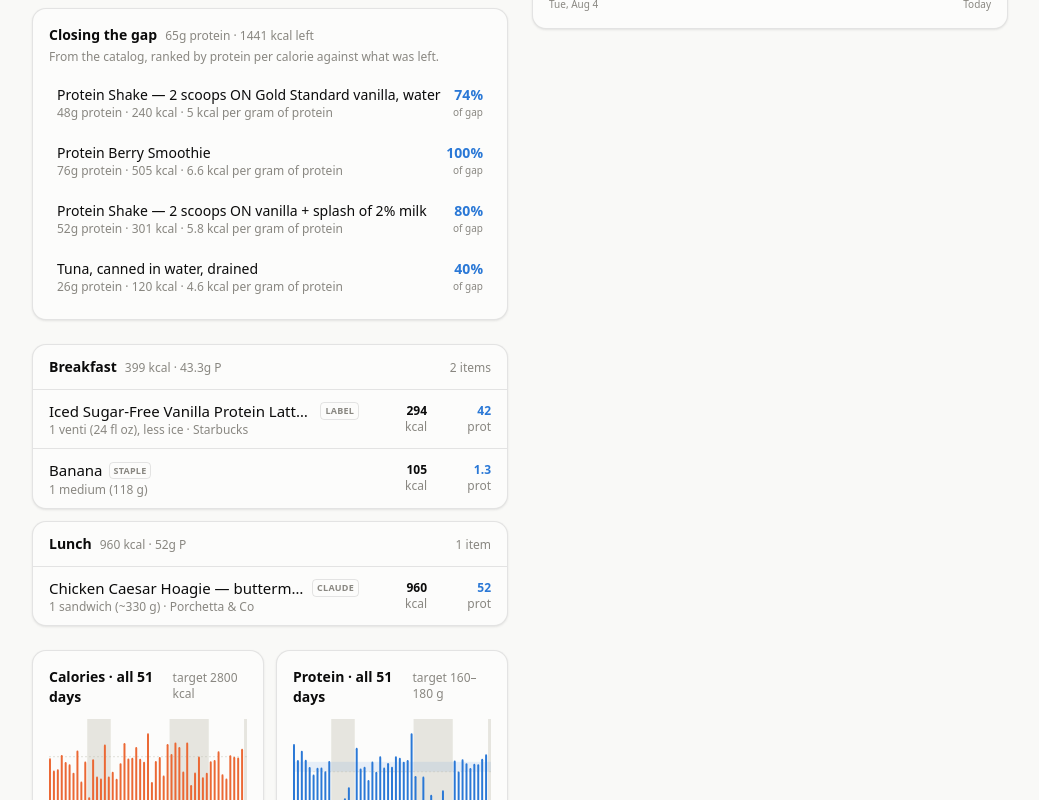
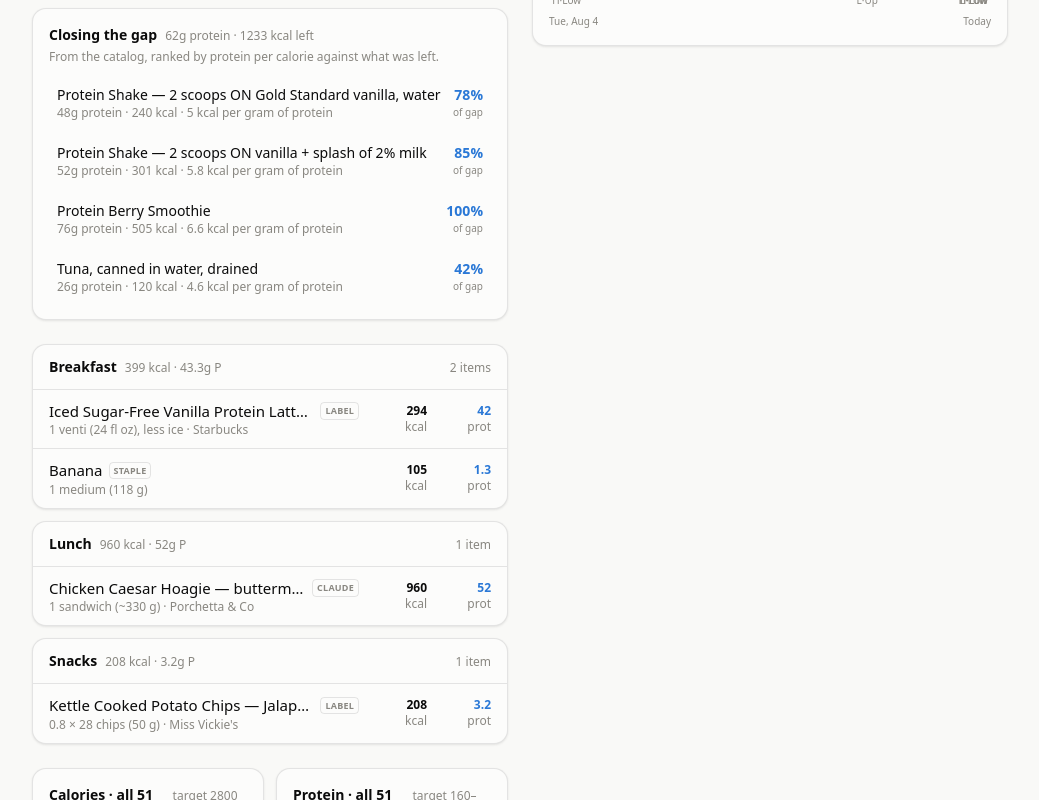
Before and after one commit to soldoutbudokan/Health, a Next.js app: page /Health/ in a window 1280 px wide. Shown: the part 800-1600 px from the top of the page, without its empty margins (120-1159 px from the left). Built offline with nearby package versions, Linux system fonts and the light colour scheme.

Commit message:
Log Miss Vickie's jalapeño chips as a Sep 23 snack, add them to the catalog, and note the back
Assumed the 40 g single-serve bag, 0.8 of the 50 g panel. The Sep 23 check-in now says the back was less sore than expected after the Sep 22 heavy lower, with a chiropractor visit.

```diff
--- a/src/data/staples.ts
+++ b/src/data/staples.ts
@@ -773,6 +773,18 @@ export const STAPLE_FOODS: Food[] = [
     tags: ["chips", "crisps", "potato chips", "kettle", "miss vickies", "original", "sea salt", "snack", "packaged"],
   },
   {
+    id: "pkg-miss-vickies-jalapeno",
+    name: "Kettle Cooked Potato Chips",
+    variant: "Jalapeño",
+    brand: "Miss Vickie's",
+    source: "packaged",
+    per: "28 chips (50 g)",
+    gramsPerServing: 50,
+    macros: { calories: 260, protein: 4, carbs: 29, fat: 15, fiber: 2, sugar: 1, sodium: 320 },
+    note: "The Frito-Lay Canada 50 g panel as quoted by search listings on Sep 23; the brand and retailer pages were blocked, so the pack itself wasn't seen. Sodium came from one listing only, so read it as 250–350 mg. A 40 g single-serve bag is 0.8, which matches the 200 kcal listed for it, and the 200 g bag is 4.",
+    tags: ["chips", "crisps", "potato chips", "kettle", "miss vickies", "jalapeno", "jalapeño", "spicy", "snack", "packaged"],
+  },
+  {
     id: "pkg-cheetos-puffs",
     name: "Cheetos Puffs",
     variant: "cheese flavoured",
```
Also changed, not shown: data/checkins.csv, data/log.csv.
